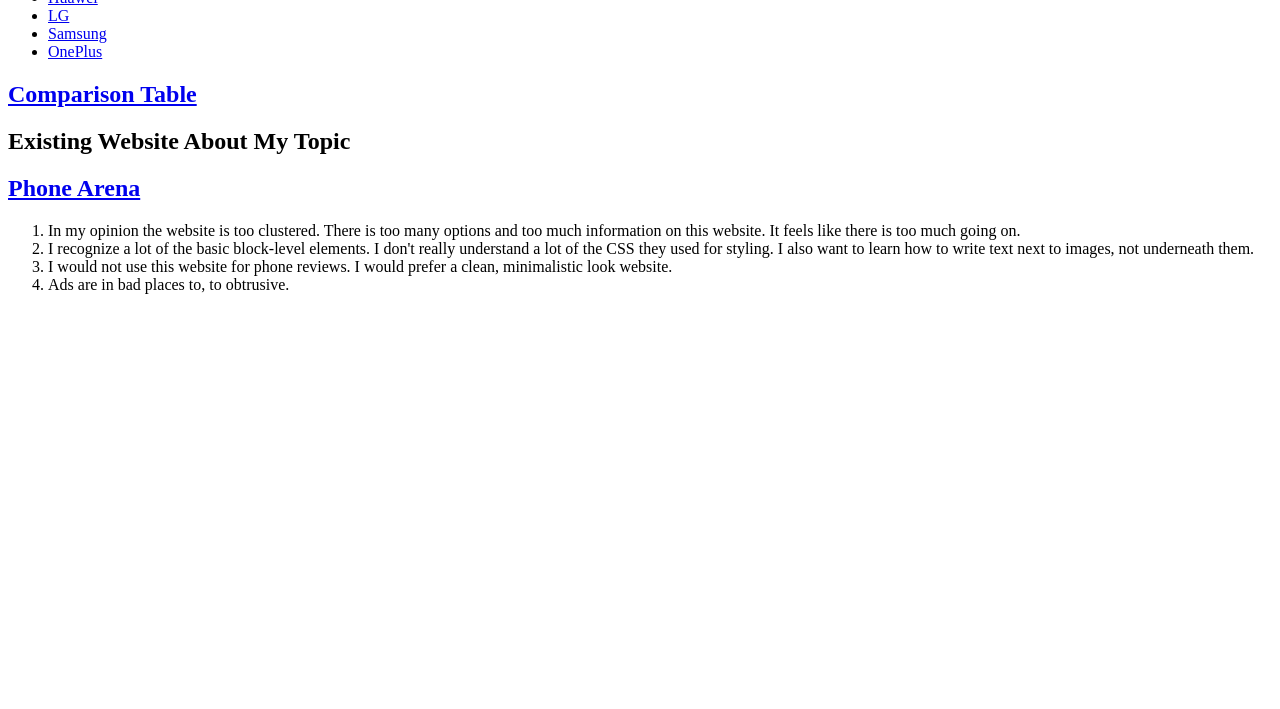
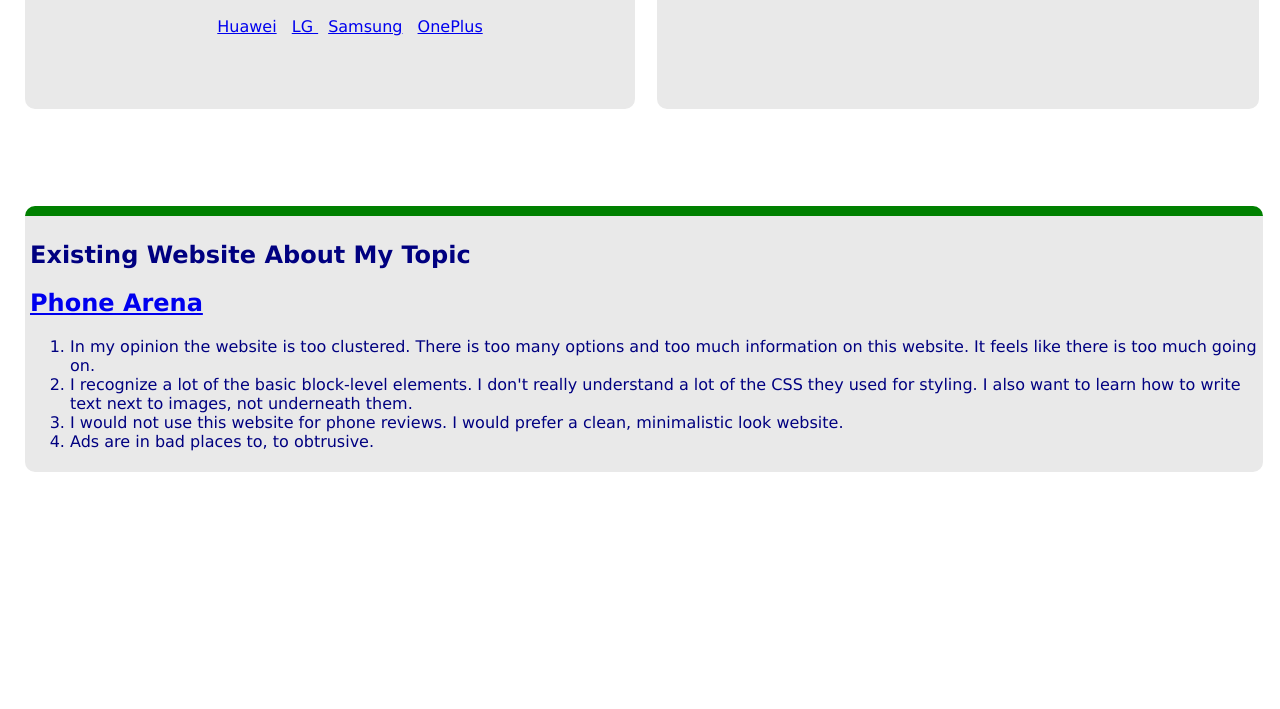
Before and after one commit to SaravShah/SaravShah.github.io, a plain HTML site: page index.html in a window 1280 px wide. Shown: the part 91-800 px from the top of the page. Drawn offline with Linux system fonts and the light colour scheme.

Commit message:
Add styling only to index page

```diff
--- a/index.html
+++ b/index.html
@@ -2,28 +2,36 @@
 <html>
 <head>
 	<title>Sarav's Phone Review	</title>
+		<link rel="stylesheet" href="styles.css" type="text/css">
+
 </head>
 <body>
+	<section id = "oneBlock">
 	<h1> Choose the manufacturer: </h1>
-		<nav>
+		<nav id = "navBar">
 
 				<ul>
-					<li>
+					<li class = "H">
 						<a href =" manufacturers/Huawei.html"> Huawei</a>
 					</li>
-					<li>
+					<li class = "H">
 						<a href =" manufacturers/LG.html"> LG </a>
 					</li>
-					<li>
+					<li class = "H">
 						<a href =" manufacturers/Samsung.html"> Samsung</a>
 					</li>
-					<li>
+					<li class = "H">
 						<a href =" manufacturers/OnePlus.html"> OnePlus</a>
 					</li>
 				</ul>
 
 		</nav>
+	</section>
+
+	<section id = "twoBlock">
 	<h2> <a href ="comparison_table.html"> Comparison Table </a> </h2>
+	</section>
+	<section id = "threeBlock">
 	<h2> Existing Website About My Topic </h2>
 		<h2> <a href = "http://www.phonearena.com/reviews#/reviews/manufacturer/Samsung,Huawei,OnePlus"> Phone Arena </a> </h2>
 			<ol>
@@ -32,6 +40,6 @@
 				<li> I would not use this website for phone reviews. I would prefer a clean, minimalistic look website. </li>
 				<li> Ads are in bad places to, to obtrusive. </li>
 			</ol>
-
+	</section>
 </body>
 </html>
--- /dev/null
+++ b/styles.css
@@ -0,0 +1,54 @@
+/***html {
+	background-image: url("microp2.jpg");
+} ***/
+body {
+	background-color: white;
+	color: #000080;
+	font-family: "Verdana", Geneva, sans-serif	;
+
+}
+section#oneBlock {
+	position: absolute;
+	border-radius: 10px;
+	padding: 5px;
+	background-color: #e9e9e9;
+	width: 600px;
+	margin: 17px;
+	height: 155px;
+	text-align: center;
+	border-top:10px solid;
+    border-top-color: green;
+
+}
+
+li.H {
+	list-style-type: none;
+    margin: 0;
+    padding: 5px;
+    display: inline;
+
+
+}
+section#twoBlock {
+	position: absolute;
+	left: 50%;
+	border-radius: 10px;
+	padding: 5px;
+	background-color: #e9e9e9;
+	width: 592px;
+	height: 155px;
+	text-align: center;
+	margin: 17px;
+	border-top:10px solid;
+    border-top-color: green;
+}
+section#threeBlock {
+	position: absolute;
+	top: 35%;
+	border-radius: 10px;
+	background-color: #e9e9e9;
+	padding: 5px;
+	margin: 17px;
+	border-top:10px solid;
+    border-top-color: green;
+}
```
Also changed, not shown: manufacturers/Samsung.html (+2 -0 lines), microp2.jpg (added).
